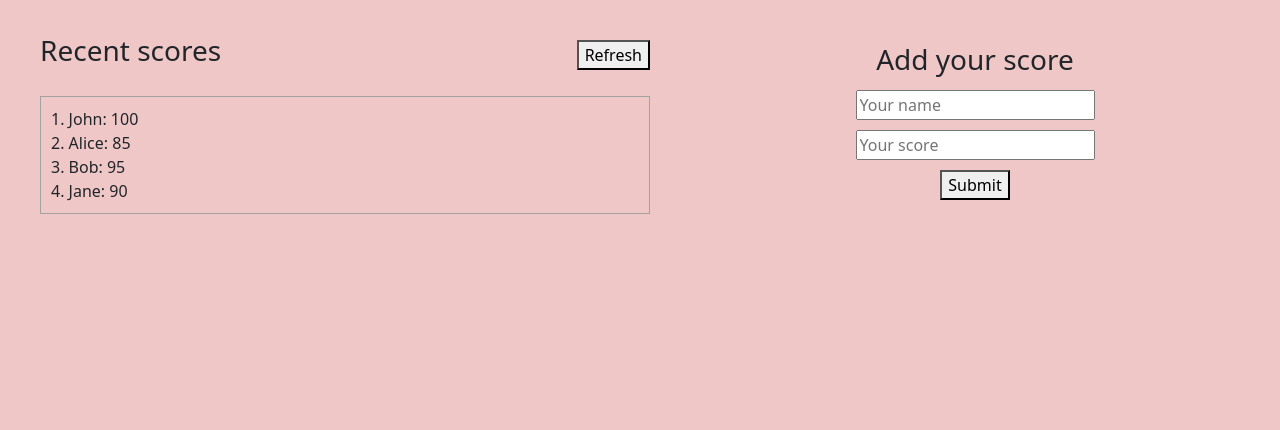
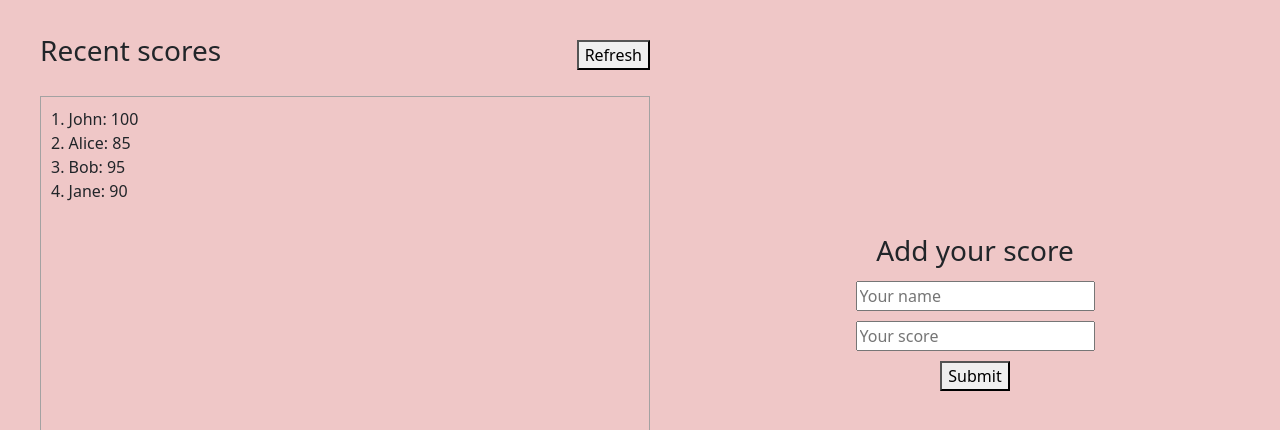
Before and after one commit to Eccb7/Leaderboard, a website built with webpack: page src/index.html in a window 1280 px wide. Shown: the part 42-472 px from the top of the page. Built offline with nearby package versions, Linux system fonts and the light colour scheme.

Commit message:
Update my styling for the list

```diff
--- a/src/style.css
+++ b/src/style.css
@@ -27,6 +27,12 @@ header {
   align-items: center;
 }
 
+.list-container {
+  height: 500px;
+  width: 100%;
+  overflow-y: scroll;
+}
+
 #list {
   border: 1px solid #a3a2a2;
   padding: 10px;
```
